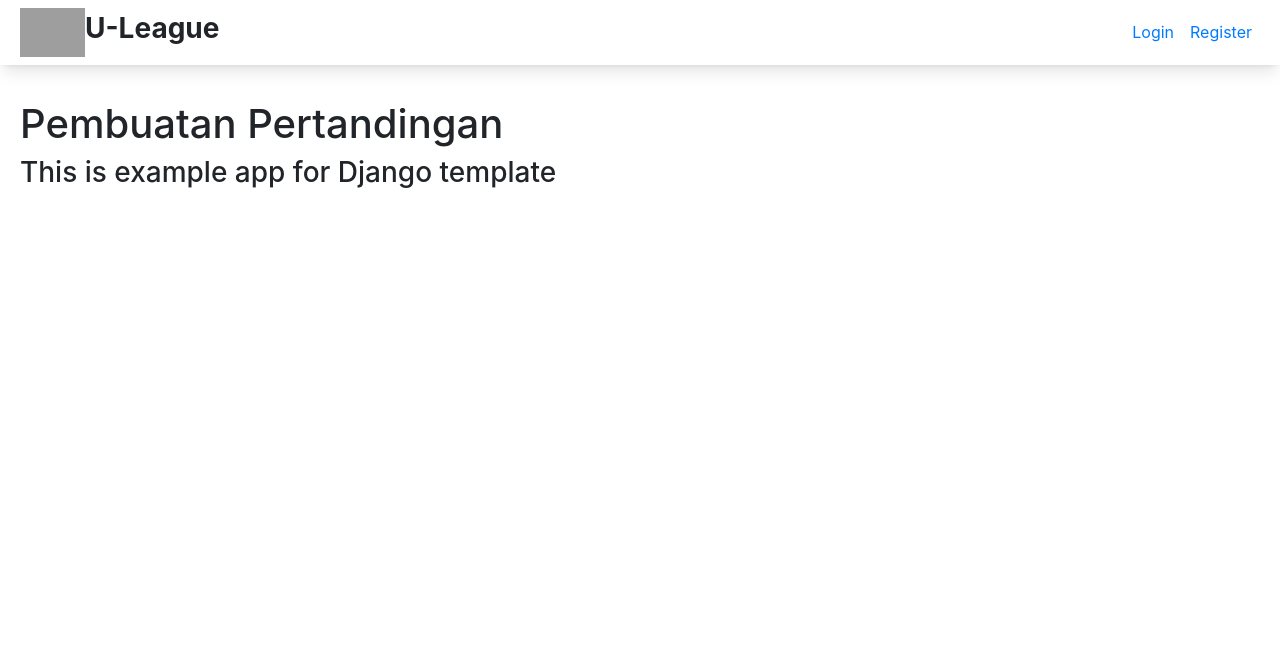
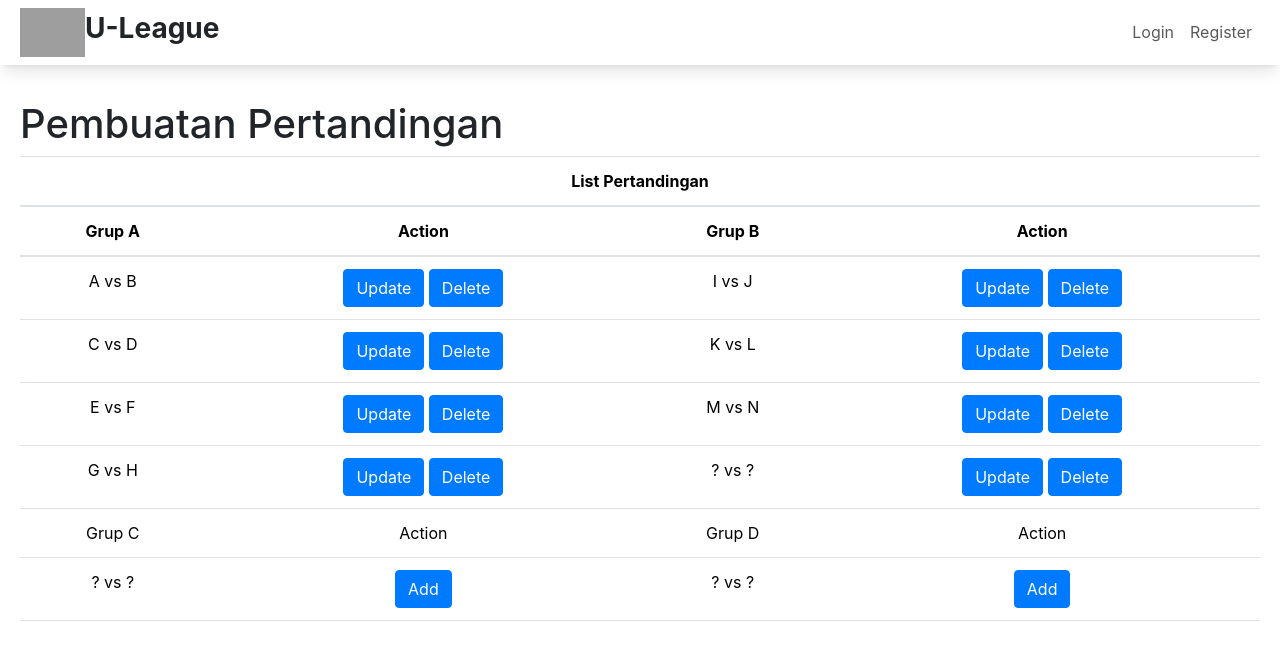
Before and after one commit to michaelsinanta/u-league, a Django app: page /pembuatan-pertandingan in a window 1280 px wide. Shown: the top 660 px of the page. Run offline with Django 4.2, Linux system fonts and the light colour scheme; some libraries are stand-ins or nearby versions; grey boxes are pictures that could not be loaded.

Commit message:
feat : crud pembuatan pertandingan (panitia) done

```diff
--- a/example_app/templates/pembuatan_pertandingan.html
+++ b/example_app/templates/pembuatan_pertandingan.html
@@ -1,11 +1,173 @@
-{% extends 'base.html' %}
-{% load static %}
+{% extends 'base.html' %} {% load static %} {% block meta %}
+<title>Pembuatan Pertandingan</title>
+<head>
+  <link
+    href="https://cdn.jsdelivr.net/npm/bootstrap@5.3.0-alpha3/dist/css/bootstrap.min.css"
+    rel="stylesheet"
+    integrity="sha384-KK94CHFLLe+nY2dmCWGMq91rCGa5gtU4mk92HdvYe+M/SXH301p5ILy+dN9+nJOZ"
+    crossorigin="anonymous"
+  />
+</head>
 
-{% block meta %}
-<title>Hello, world!</title>
-{% endblock meta %}
+{% endblock meta %} {% block content %}
+<div>
+  <h1>Pembuatan Pertandingan</h1>
+  <table class="table" style="text-align: center">
+    <thead>
+      <tr>
+        <th colspan="4">List Pertandingan</th>
+      </tr>
+      <tr>
+        <th>Grup A</th>
+        <th>Action</th>
+        <th>Grup B</th>
+        <th>Action</th>
+      </tr>
+    </thead>
+    <tbody>
+      <tr>
+        <td>A vs B</td>
+        <td>
+          <button type="button" class="btn btn-primary">Update</button>
+          <button type="button" class="btn btn-primary">Delete</button>
+        </td>
+        <td>I vs J</td>
+        <td>
+          <button type="button" class="btn btn-primary">Update</button>
+          <button type="button" class="btn btn-primary">Delete</button>
+        </td>
+      </tr>
+      <tr>
+        <td>C vs D</td>
+        <td>
+          <button type="button" class="btn btn-primary">Update</button>
+          <button type="button" class="btn btn-primary">Delete</button>
+        </td>
+        <td>K vs L</td>
+        <td>
+          <button type="button" class="btn btn-primary">Update</button>
+          <button type="button" class="btn btn-primary">Delete</button>
+        </td>
+      </tr>
+      <tr>
+        <td>E vs F</td>
+        <td>
+          <button type="button" class="btn btn-primary">Update</button>
+          <button type="button" class="btn btn-primary">Delete</button>
+        </td>
+        <td>M vs N</td>
+        <td>
+          <button type="button" class="btn btn-primary">Update</button>
+          <button type="button" class="btn btn-primary">Delete</button>
+        </td>
+      </tr>
+      <tr>
+        <td>G vs H</td>
+        <td>
+          <button type="button" class="btn btn-primary">Update</button>
+          <button type="button" class="btn btn-primary">Delete</button>
+        </td>
+        <td>? vs ?</td>
+        <td>
+          <button type="button" class="btn btn-primary">Update</button>
+          <button type="button" class="btn btn-primary">Delete</button>
+        </td>
+      </tr>
+      <tr>
+        <td>Grup C</td>
+        <td>Action</td>
+        <td>Grup D</td>
+        <td>Action</td>
+      </tr>
+      <tr>
+        <td>? vs ?</td>
+        <td>
+          <button
+            type="button"
+            class="btn btn-primary"
+            data-bs-toggle="modal"
+            data-bs-target="#addModal"
+          >
+            Add
+          </button>
+        </td>
+        <td>? vs ?</td>
+        <td>
+          <button
+            type="button"
+            class="btn btn-primary"
+            data-bs-toggle="modal"
+            data-bs-target="#addModal"
+          >
+            Add
+          </button>
+        </td>
+      </tr>
+    </tbody>
+  </table>
 
-{% block content %}
-  <h1>Pembuatan Pertandingan</h1>
-  <h3>This is example app for Django template</h3>
-{% endblock content %}
+  <div
+    class="modal fade"
+    id="addModal"
+    tabindex="-1"
+    aria-labelledby="exampleModalLabel"
+    aria-hidden="true"
+  >
+    <div class="modal-dialog">
+      <div class="modal-content">
+        <div class="modal-header">
+          <h1 class="modal-title fs-5" id="exampleModalLabel">
+            Pembuatan Pertandingan
+          </h1>
+          <button
+            type="button"
+            class="btn-close"
+            data-bs-dismiss="modal"
+            aria-label="Close"
+          ></button>
+        </div>
+        <div class="modal-body">
+          <div class="input-group mb-3">
+            <span class="input-group-text" id="basic-addon1">Stadium</span>
+            <select class="form-control">
+              <option value="0">Select Stadium:</option>
+              <option value="1">Stadium A</option>
+              <option value="2">Stadium B</option>
+              <option value="3">Stadium C</option>
+            </select>
+          </div>
+          <div class="input-group mb-3">
+            <span class="input-group-text" id="basic-addon1">Tanggal</span>
+            <input
+              type="date"
+              class="form-control"
+              aria-describedby="basic-addon2"
+            />
+          </div>
+        </div>
+        <div class="modal-footer">
+          <button
+            type="button"
+            class="btn btn-secondary"
+            data-bs-dismiss="modal"
+          >
+            Close
+          </button>
+          <a
+            href="{% url 'example_app:list_waktu_stadium' %}"
+            class="btn btn-primary"
+            >Next</a
+          >
+        </div>
+      </div>
+    </div>
+  </div>
+
+  <script
+    src="https://cdn.jsdelivr.net/npm/bootstrap@5.3.0-alpha3/dist/js/bootstrap.bundle.min.js"
+    integrity="sha384-ENjdO4Dr2bkBIFxQpeoTz1HIcje39Wm4jDKdf19U8gI4ddQ3GYNS7NTKfAdVQSZe"
+    crossorigin="anonymous"
+  ></script>
+
+  {% endblock content %}
+</div>
--- a/example_app/urls.py
+++ b/example_app/urls.py
@@ -6,4 +6,6 @@ app_name = 'example_app'
 urlpatterns = [
     path('', index, name='index'),
     path('pembuatan-pertandingan', pembuatan_pertandingan, name='pembuatan_pertandingan'),
+    path('list-waktu-stadium', list_waktu_stadium, name='list_waktu_stadium'),
+    path('buat-pertandingan', buat_pertandingan_antar_2tim, name='buat_pertandingan_antar_2tim'),
 ]
--- a/example_app/views.py
+++ b/example_app/views.py
@@ -5,3 +5,9 @@ def index(request):
 
 def pembuatan_pertandingan(request):
     return render(request, 'pembuatan_pertandingan.html')
+
+def list_waktu_stadium(request):
+    return render(request, 'list_waktu_stadium.html')
+
+def buat_pertandingan_antar_2tim(request):
+    return render(request, 'buat_pertandingan_antar_2tim.html')
--- a/templates/base.html
+++ b/templates/base.html
@@ -5,6 +5,10 @@
     <meta charset="UTF-8" />
     <meta name="viewport" content="width=device-width, initial-scale=1.0" />
     <link rel="stylesheet" href="{% static 'css/style.css' %}" />
+    {% block meta %} {% endblock meta %}
+  </head>
+
+  <div>
     <link
       rel="stylesheet"
       href="https://cdn.jsdelivr.net/npm/bootstrap@4.0.0/dist/css/bootstrap.min.css"
@@ -26,11 +30,6 @@
       integrity="sha384-JZR6Spejh4U02d8jOt6vLEHfe/JQGiRRSQQxSfFWpi1MquVdAyjUar5+76PVCmYl"
       crossorigin="anonymous"
     ></script>
-    <script src="https://ajax.googleapis.com/ajax/libs/jquery/3.6.1/jquery.min.js"></script>
-    {% block meta %} {% endblock meta %}
-  </head>
-
-  <div>
     <nav
       style="
         position: fixed;
@@ -68,7 +67,7 @@
       </button>
       <div class="collapse navbar-collapse visible" id="navbarNav">
         <ul
-          style="display: flex; width: 100%; justify-content: flex-end;"
+          style="display: flex; width: 100%; justify-content: flex-end"
           class="navbar-nav"
         >
           <!-- Manager Navbar -->
@@ -134,7 +133,7 @@
     </nav>
   </div>
 
-  <body style="margin-top: 100px; padding-left: 20px; padding-right: 20px;">
+  <body style="margin-top: 100px; padding-left: 20px; padding-right: 20px">
     {% block content %} {% endblock content %}
   </body>
 </html>
```
Also changed, not shown: example_app/templates/buat_pertandingan_antar_2tim.html (added, +112 -0 lines), example_app/templates/list_waktu_stadium.html (added, +49 -0 lines).
